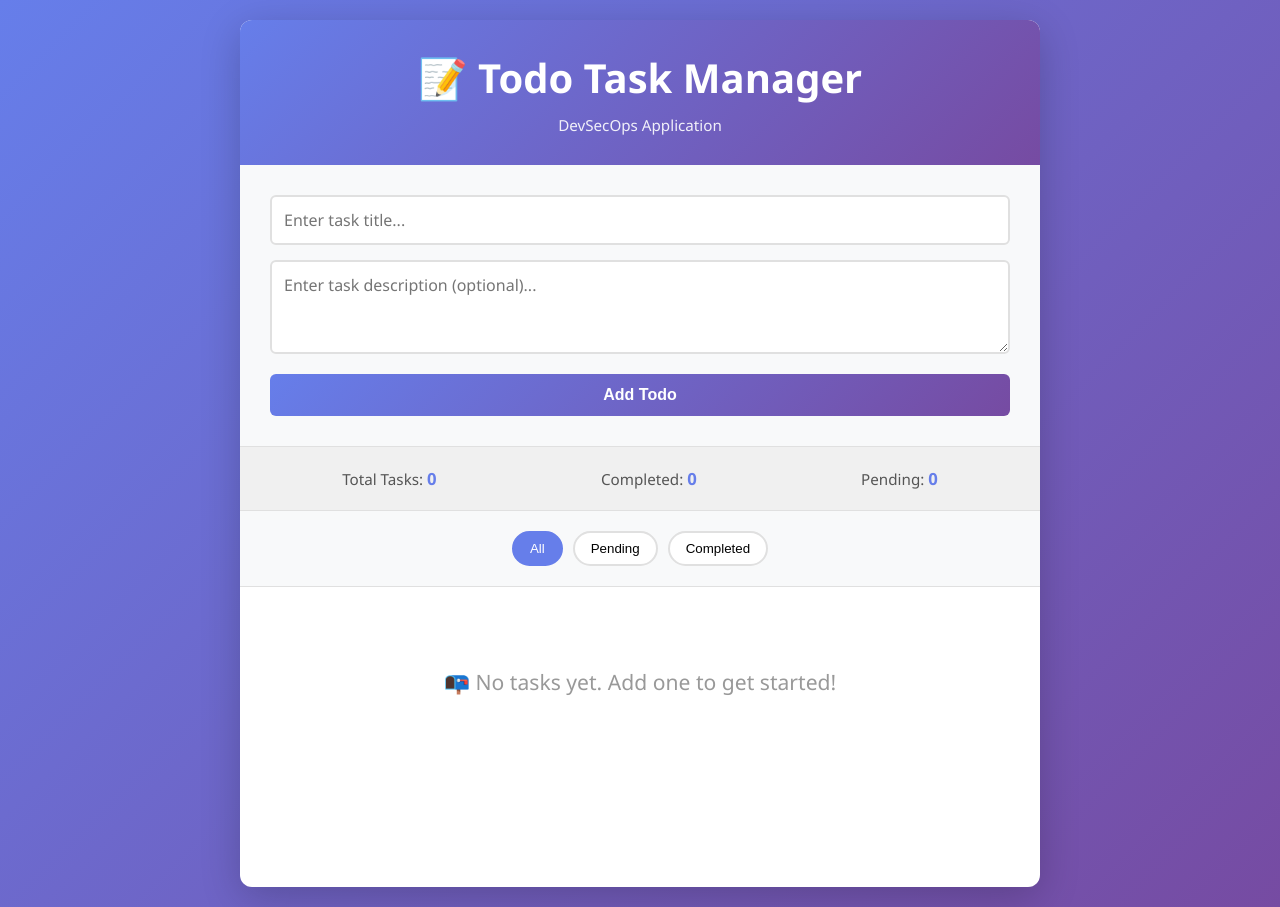
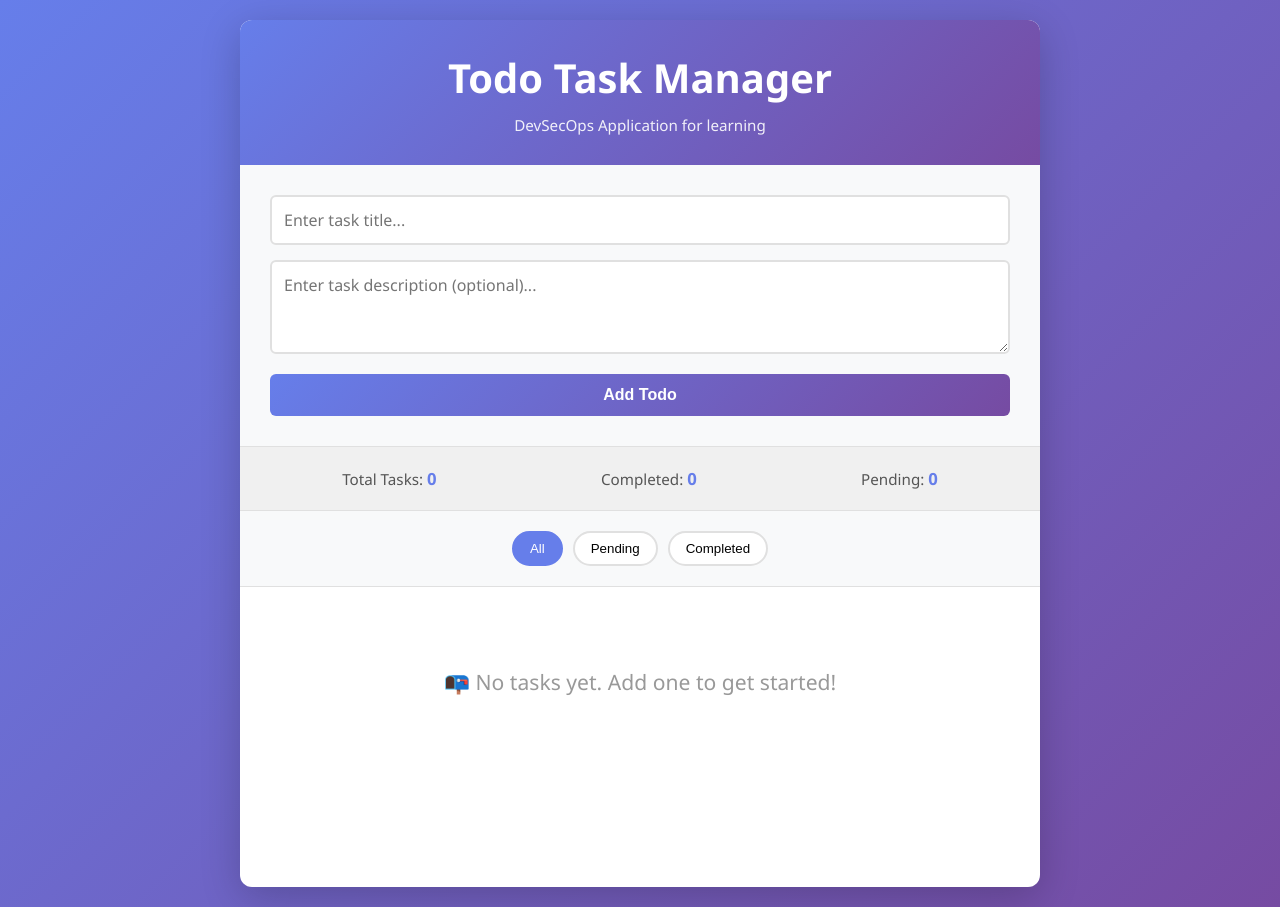
Before and after one commit to Anil7749/devsecops-project, a plain HTML site: page app/frontend/index.html in a window 1280 px wide. Drawn offline with Linux system fonts and the light colour scheme; no server answers.

Commit message:
updated frontend code1

```diff
--- a/app/frontend/index.html
+++ b/app/frontend/index.html
@@ -9,8 +9,8 @@
 <body>
     <div class="container">
         <div class="header">
-            <h1>📝 Todo Task Manager</h1>
-            <p class="subtitle">DevSecOps Application</p>
+            <h1>Todo Task Manager</h1>
+            <p class="subtitle">DevSecOps Application for learning</p>
         </div>
 
         <div class="input-section">
```
